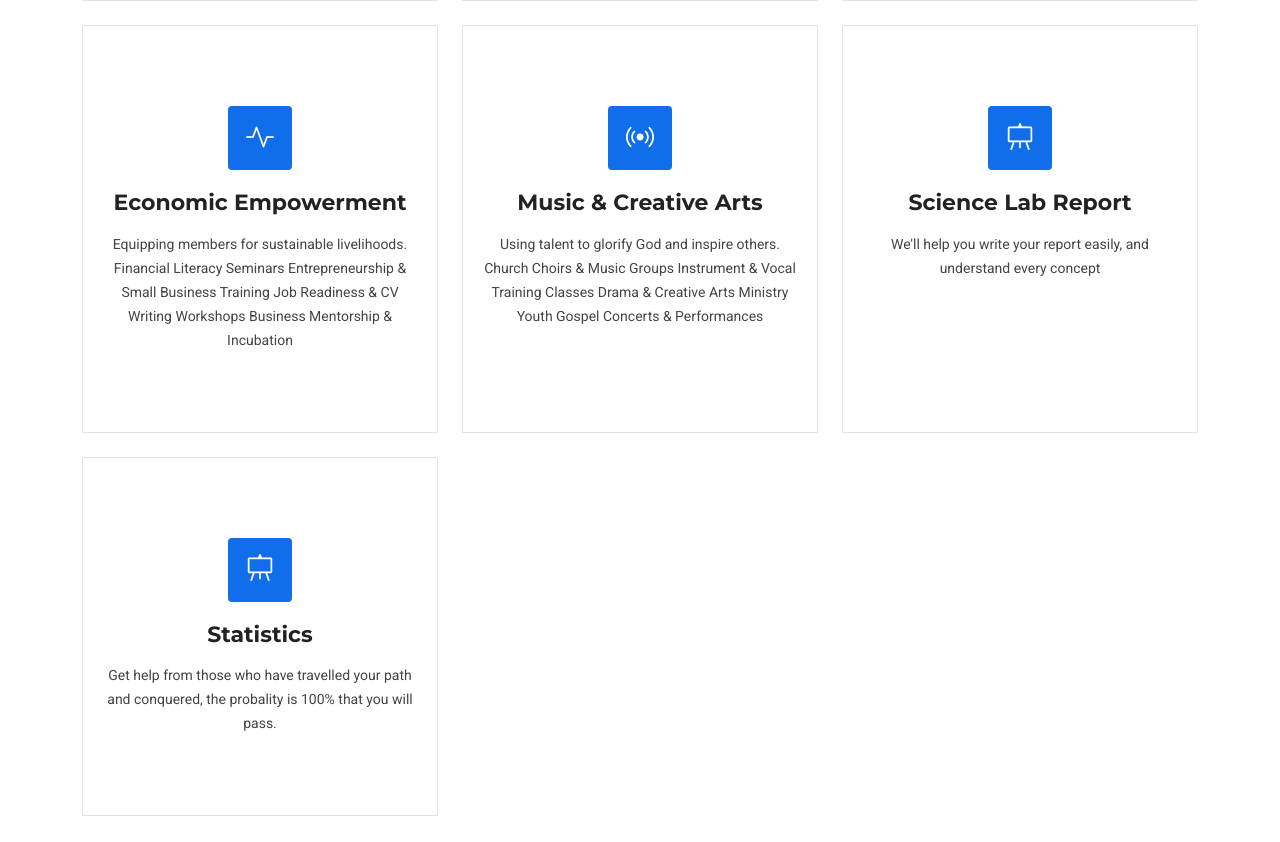
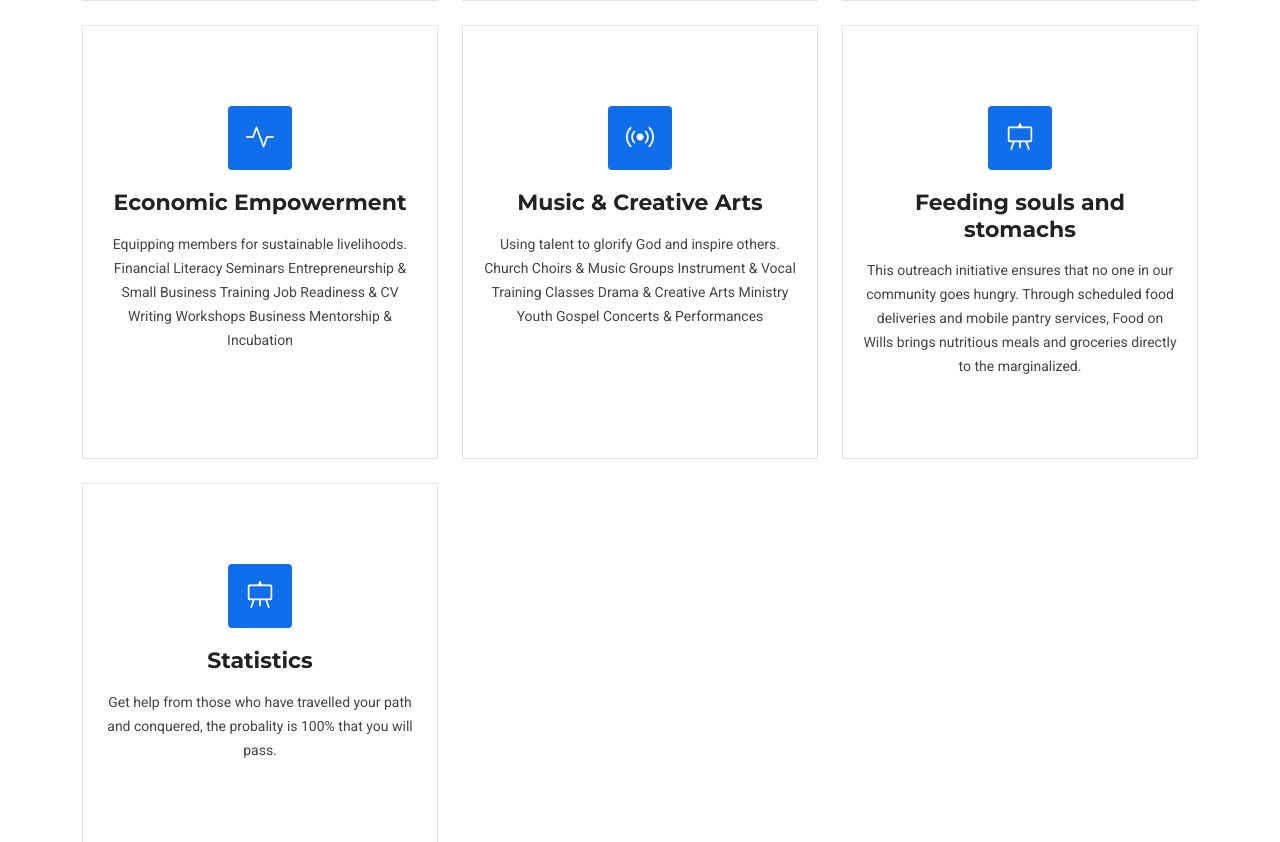
Before and after one commit to Carrington-dev/tshapfutshe, a Django app: page /en/services/ in a window 1280 px wide. Shown: the part 1345-2187 px from the top of the page. Run offline with Django 5.2, Linux system fonts and the light colour scheme; some libraries are stand-ins or nearby versions.

Commit message:
Update services.html

```diff
--- a/templates/security/services.html
+++ b/templates/security/services.html
@@ -232,9 +232,9 @@ Spiritual Counseling & Pastoral Care
                 <i class="bi bi-easel"></i>
               </div>
               <a href="#" class="stretched-link">
-                <h3>Science Lab Report</h3>
+                <h3>Feeding souls and stomachs</h3>
               </a>
-              <p>We'll help you write your report easily, and understand every concept</p>
+              <p>This outreach initiative ensures that no one in our community goes hungry. Through scheduled food deliveries and mobile pantry services, Food on Wills brings nutritious meals and groceries directly to the marginalized.</p>
             </div>
           </div><!-- End Service Item -->
 
```
